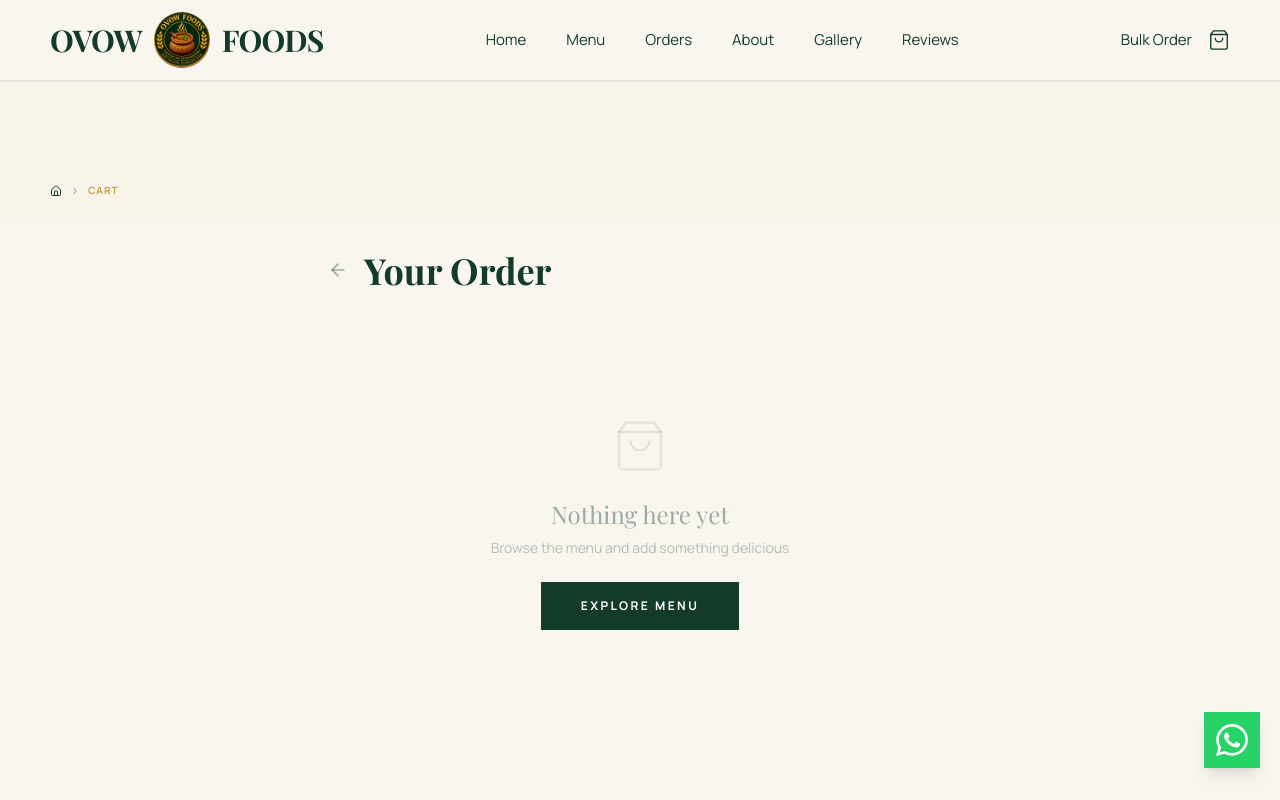
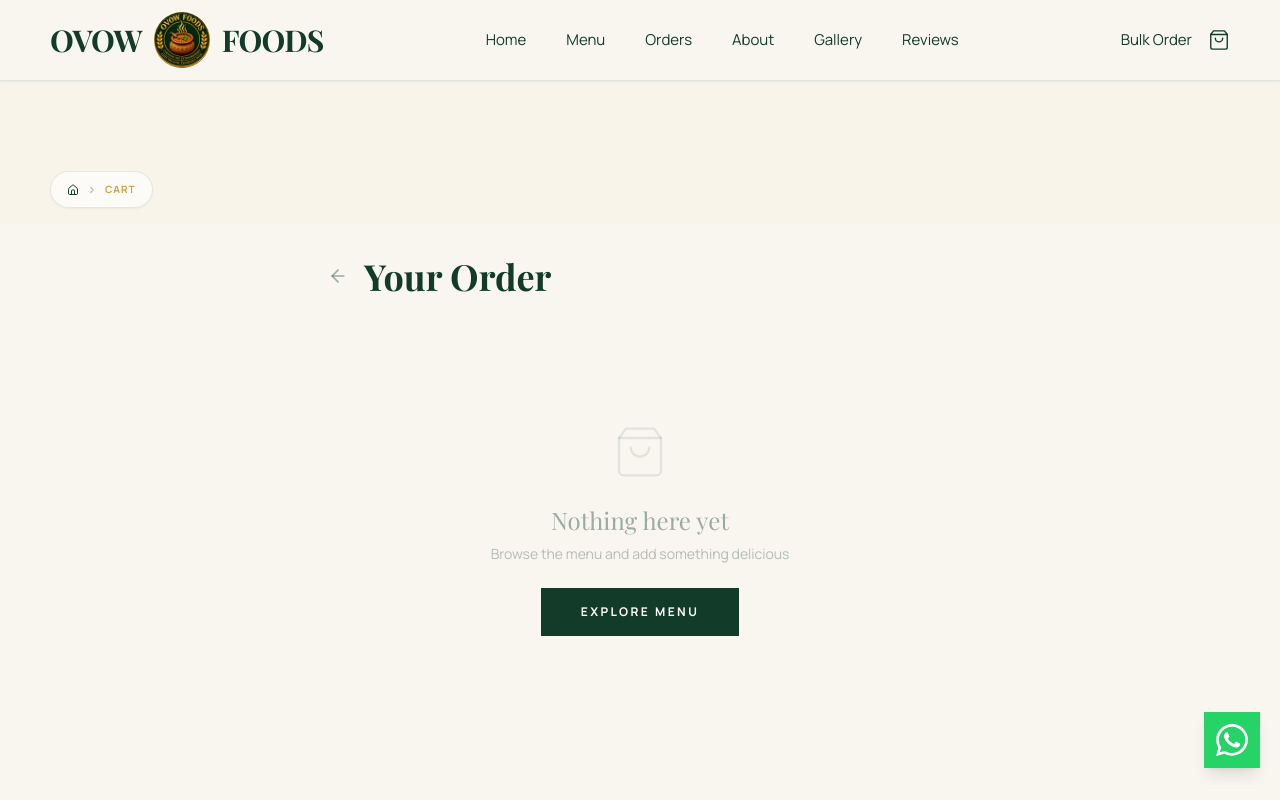
Before and after one commit to Hetsoni28/OVOW_FOODS, a Next.js app: page /cart in a window 1280 px wide. Shown: the top 800 px of the page. Built offline with nearby package versions, Linux system fonts and the light colour scheme; a web font is replaced by a local one.

Commit message:
Fix breadcrumb styling and padding on Gallery page

```diff
--- a/app/gallery/page.tsx
+++ b/app/gallery/page.tsx
@@ -8,7 +8,7 @@ export default async function GalleryPage() {
   const initialImages = await client.fetch(GALLERY_QUERY);
 
   return (
-    <main className="min-h-screen bg-[#F9F6F0] pt-32 pb-20 text-primary">
+    <main className="min-h-screen bg-[#F9F6F0] pt-12 pb-20 text-primary">
       <div className="container-x">
         <GalleryClient initialImages={initialImages} />
       </div>
--- a/components/molecules/Breadcrumbs.tsx
+++ b/components/molecules/Breadcrumbs.tsx
@@ -13,16 +13,18 @@ export function Breadcrumbs() {
 
   // Generate breadcrumb path segments
   const segments = pathname.split("/").filter((p) => p !== "");
-  const isDarkHero = pathname === "/menu" || pathname === "/gallery";
+  const isDarkHero = pathname === "/menu";
 
   return (
-    <div className={`w-full z-40 pt-[75px] md:pt-[90px] pointer-events-none ${isDarkHero ? "absolute top-0 left-0" : "relative pb-2"}`}>
+    <div className={`w-full z-40 pt-[75px] md:pt-[90px] pointer-events-none ${isDarkHero ? "absolute top-0 left-0" : "relative pb-4"}`}>
       <div className="container-x w-full pointer-events-auto">
         <motion.nav
-          initial={{ opacity: 0, x: -10 }}
-          animate={{ opacity: 1, x: 0 }}
-          className={`flex flex-wrap items-center gap-2 text-[9px] md:text-[10px] font-bold uppercase tracking-widest py-3 ${
-            isDarkHero ? "text-white/60" : "text-primary/60"
+          initial={{ opacity: 0, y: -5 }}
+          animate={{ opacity: 1, y: 0 }}
+          className={`inline-flex items-center gap-2 text-[9px] md:text-[10px] font-bold uppercase tracking-widest px-4 py-2.5 rounded-full backdrop-blur-md border shadow-sm ${
+            isDarkHero
+              ? "bg-black/20 border-white/10 text-white/70 shadow-black/10"
+              : "bg-white/60 border-primary/10 text-primary/60 shadow-primary/5"
           }`}
         >
           <Link
```
